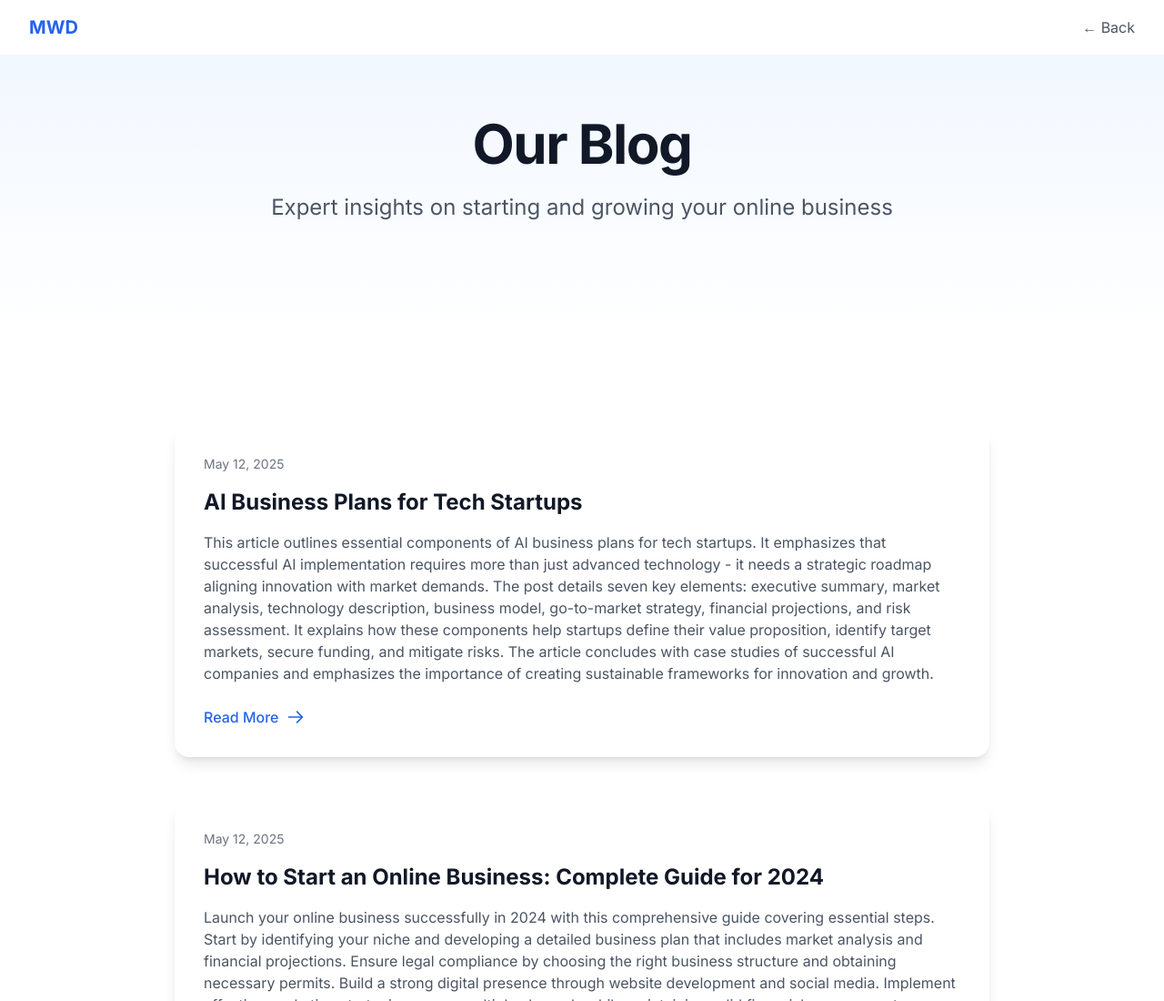
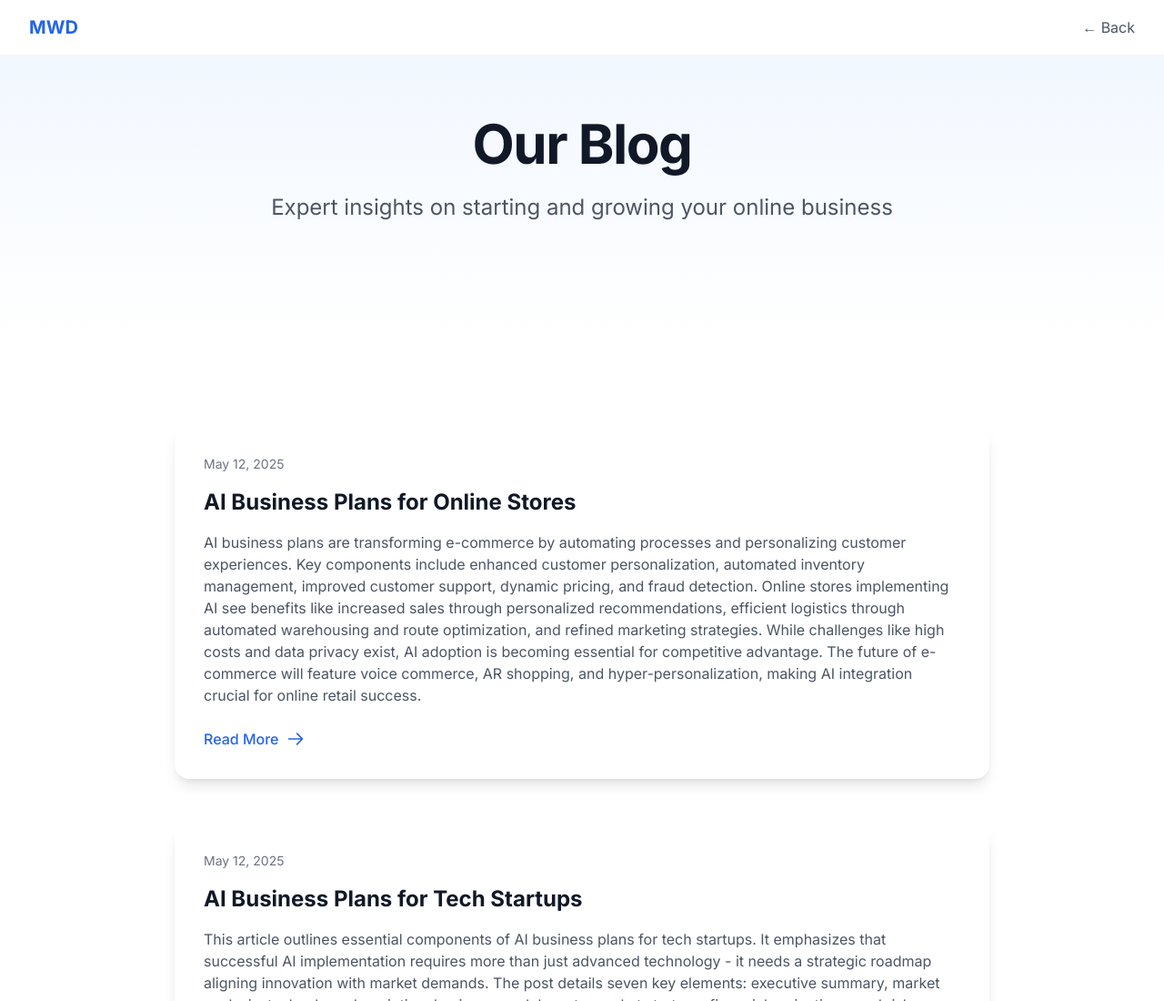
Before and after one commit to test-acc-12349/how-to-start-an-online-business-2025-05-12-jwf1z, a plain HTML site: page blog.html in a window 1280 px wide. Shown: the top 1100 px of the page at 91% size. Drawn offline with nearby package versions, Linux system fonts and the light colour scheme.

Commit message:
Update blog listing with ai-business-plans-for-online-stores-20250512-3re.html

```diff
--- a/blog.html
+++ b/blog.html
@@ -35,6 +35,22 @@
         <section class="py-24 bg-white">
             <div class="container mx-auto px-4 sm:px-6 lg:px-8">
                 <div class="max-w-4xl mx-auto">
+                    <div class="bg-white rounded-2xl p-8 shadow-lg hover:shadow-xl transition-shadow duration-300 mb-12">
+                        <div class="text-sm text-gray-500 mb-4">May 12, 2025</div>
+                        <h2 class="text-2xl font-bold text-gray-900 mb-4">
+                            <a href="https://test-acc-12349.github.io/how-to-start-an-online-business-2025-05-12-jwf1z/blog/ai-business-plans-for-online-stores-20250512-3re.html" class="hover:text-blue-600 transition-colors duration-300">
+                                AI Business Plans for Online Stores
+                            </a>
+                        </h2>
+                        <p class="text-gray-600 mb-6">AI business plans are transforming e-commerce by automating processes and personalizing customer experiences. Key components include enhanced customer personalization, automated inventory management, improved customer support, dynamic pricing, and fraud detection. Online stores implementing AI see benefits like increased sales through personalized recommendations, efficient logistics through automated warehousing and route optimization, and refined marketing strategies. While challenges like high costs and data privacy exist, AI adoption is becoming essential for competitive advantage. The future of e-commerce will feature voice commerce, AR shopping, and hyper-personalization, making AI integration crucial for online retail success.</p>
+                        <a href="https://test-acc-12349.github.io/how-to-start-an-online-business-2025-05-12-jwf1z/blog/ai-business-plans-for-online-stores-20250512-3re.html" class="inline-flex items-center text-blue-600 font-medium hover:text-blue-700 transition-colors duration-300">
+                            Read More
+                            <svg class="ml-2 w-5 h-5" fill="none" stroke="currentColor" viewBox="0 0 24 24">
+                                <path stroke-linecap="round" stroke-linejoin="round" stroke-width="2" d="M14 5l7 7m0 0l-7 7m7-7H3"/>
+                            </svg>
+                        </a>
+                    </div>
+
                     <div class="bg-white rounded-2xl p-8 shadow-lg hover:shadow-xl transition-shadow duration-300 mb-12">
                         <div class="text-sm text-gray-500 mb-4">May 12, 2025</div>
                         <h2 class="text-2xl font-bold text-gray-900 mb-4">
```
